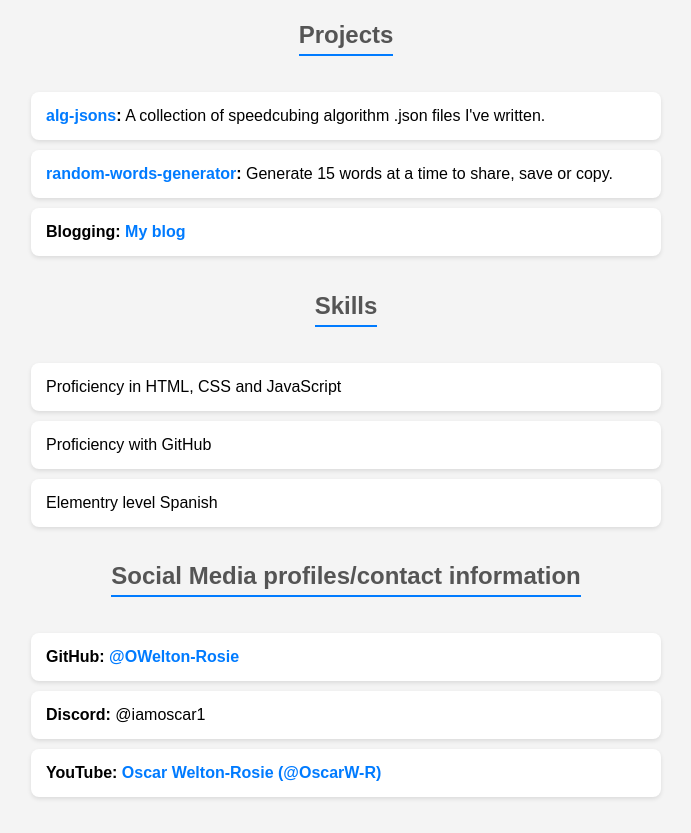
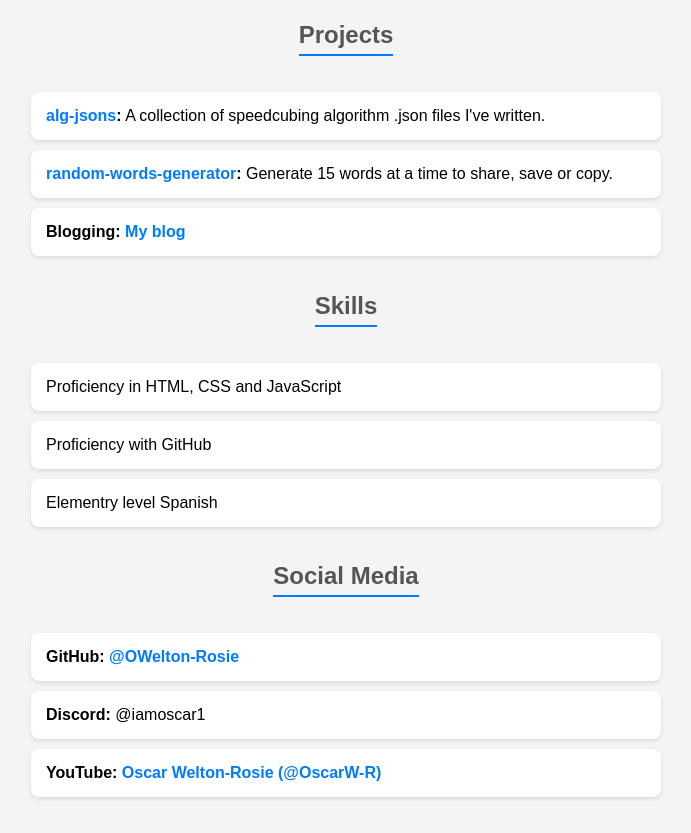
Before and after one commit to OWelton-Rosie/personal-website, a plain HTML site: page index.html in a window 1280 px wide. Shown: the part 99-932 px from the top of the page, without its empty margins (294-985 px from the left). Drawn offline with Linux system fonts and the light colour scheme.

Commit message:
Update index.html

```diff
--- a/index.html
+++ b/index.html
@@ -23,7 +23,7 @@
     <li>Elementry level Spanish</li>
     </ul>
 
-    <h2>Social Media profiles/contact information</h2>
+    <h2>Social Media</h2>
     <ul>
         <li><strong>GitHub:</strong> <a href="https://github.com/OWelton-Rosie" target="_blank">@OWelton-Rosie</a></li>
         <li><strong>Discord:</strong> @iamoscar1</li>
```
